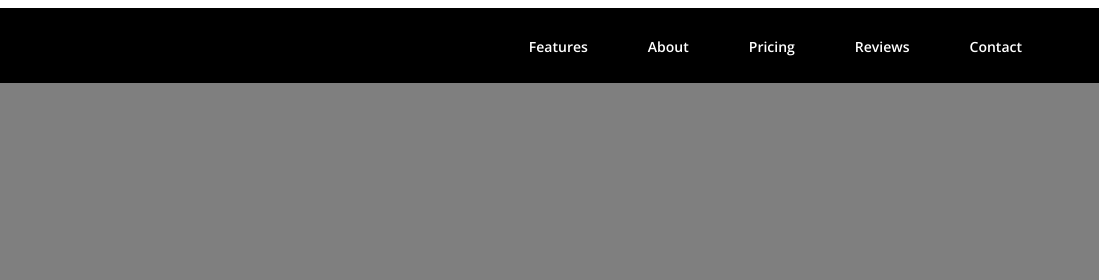
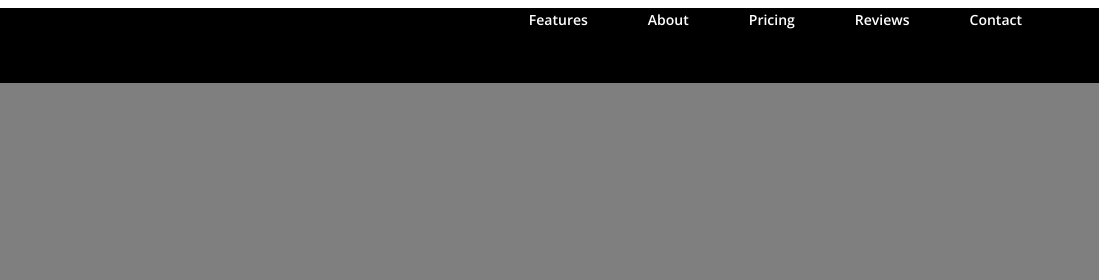
Before and after one commit to Gulkat/TMS-FE24, a plain HTML site: page index.html in a window 1280 px wide. Shown: the top 280 px of the page, 173-1280 px from the left. Drawn offline with nearby package versions, Linux system fonts and the light colour scheme.

Commit message:
макет с флекс 1

```diff
--- a/css/style.css
+++ b/css/style.css
@@ -126,7 +126,7 @@ h4,
 }
 .header__menu {
    display: flex;
-   align-items: center;
+   align-items: stretch;
    justify-content: flex-end;
    margin: 0;
 }
@@ -364,6 +364,7 @@ h4,
 
 .banner-call {
    background-color: #333; /*Временный фон что-бы видеть текст*/
+   height: 442px;
 }
 .banner-call__tittle {
    font-size: 36px;
@@ -382,7 +383,7 @@ h4,
 }
 .footer__info {
    width: 570px;
-text-align: center;  /*Иконки не становятся по центру */
+   text-align: center;  /*Иконки не становятся по центру */
 }
 .footer__menu {
    display: flex;
```
